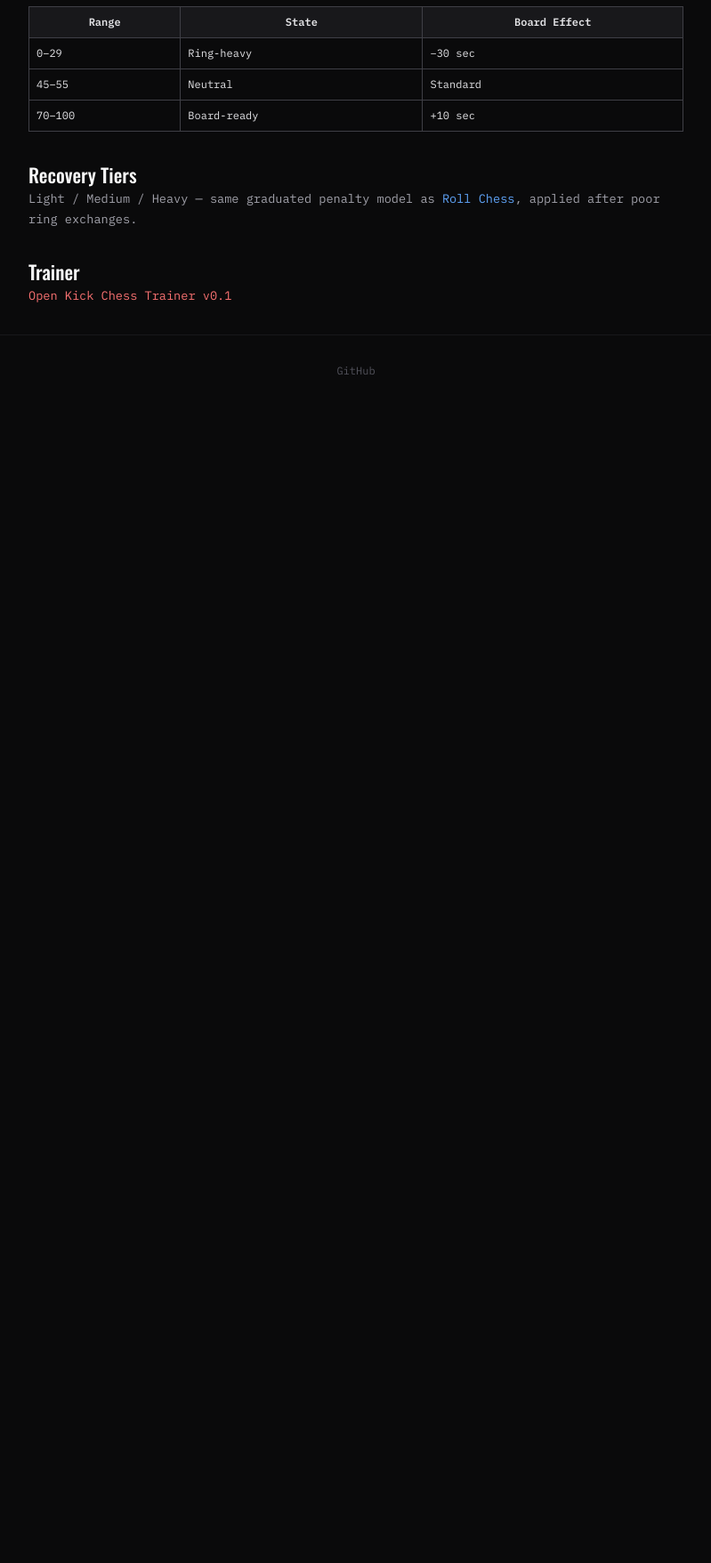
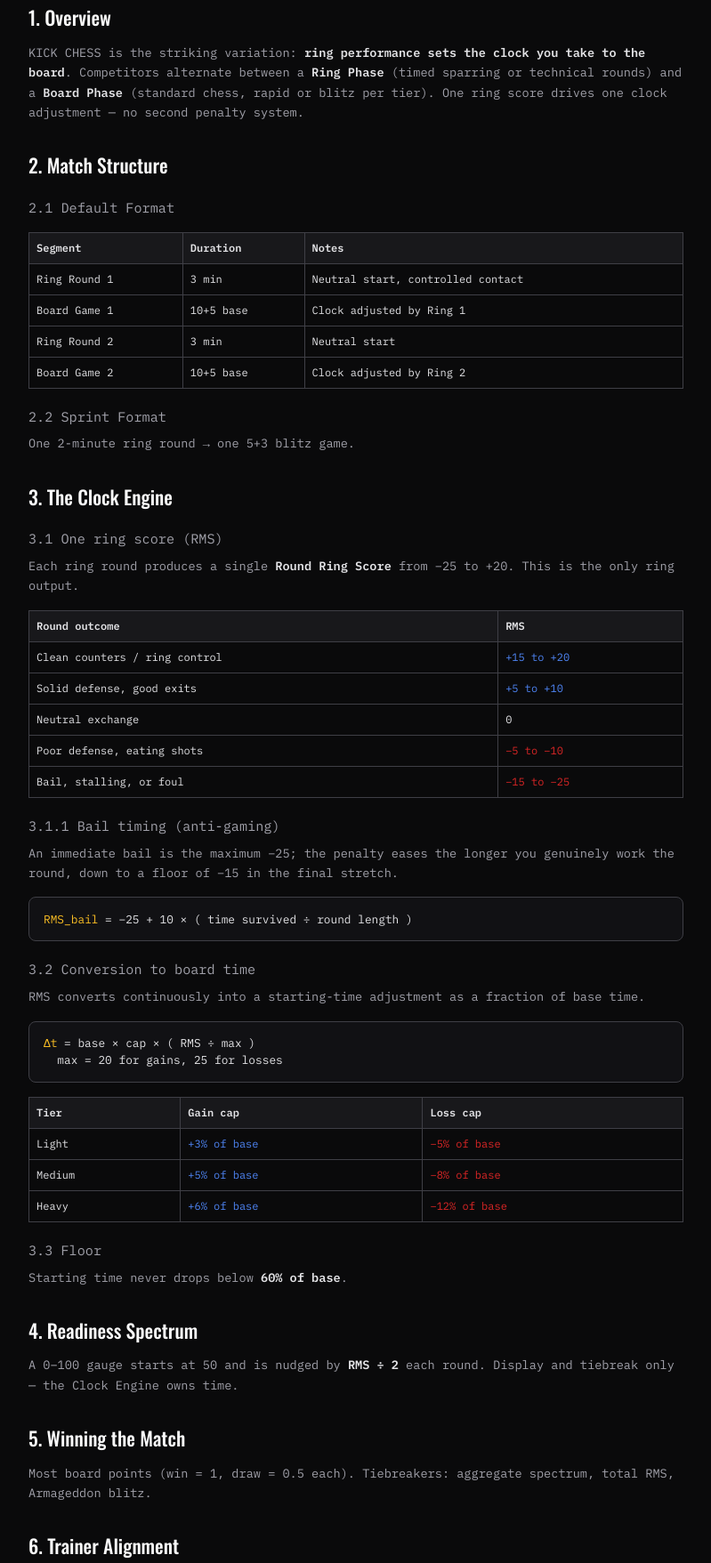
Before and after one commit to lylegill02-cpu/kick-chess, a plain HTML site: page rules.html in a window 1280 px wide. Shown: the part 216-1973 px from the top of the page at 89% size, without its empty margins (240-1039 px from the left). Before the commit the page ends 800 px from the top, so only its background shows below. Drawn offline with nearby package versions, Linux system fonts and the light colour scheme.

Commit message:
Align landing and rules with v0.2 trainer and v1.2 clock engine.
Kick Chess rules now mirror Roll Chess RMS model for ring performance.

Co-authored-by: Cursor <cursoragent@cursor.com>

```diff
--- a/rules.html
+++ b/rules.html
@@ -3,42 +3,93 @@
 <head>
   <meta charset="UTF-8" />
   <meta name="viewport" content="width=device-width, initial-scale=1.0" />
-  <title>KICK CHESS Rules v1.0</title>
+  <title>KICK CHESS Rules v1.2</title>
   <script src="https://cdn.tailwindcss.com"></script>
   <link href="https://fonts.googleapis.com/css2?family=IBM+Plex+Mono:wght@400;600&family=Oswald:wght@500;700&display=swap" rel="stylesheet" />
   <style>
     body { font-family: 'IBM Plex Mono', monospace; background: #0a0a0b; color: #e4e4e7; }
-    .display { font-family: 'Oswald', sans-serif; }
-    .prose h2 { font-family: 'Oswald', sans-serif; font-size: 1.35rem; margin-top: 2rem; color: #fafafa; }
+    .display { font-family: 'Oswald', sans-serif; letter-spacing: 0.04em; }
+    .prose h2 { font-family: 'Oswald', sans-serif; font-size: 1.35rem; margin-top: 2rem; margin-bottom: 0.75rem; color: #fafafa; }
+    .prose h3 { font-size: 0.95rem; color: #a1a1aa; margin-top: 1.25rem; margin-bottom: 0.5rem; }
     .prose p, .prose li { font-size: 0.85rem; line-height: 1.65; color: #a1a1aa; }
+    .prose strong { color: #e4e4e7; font-weight: 600; }
     .prose table { width: 100%; font-size: 0.75rem; border-collapse: collapse; margin: 1rem 0; }
-    .prose th, .prose td { border: 1px solid #3f3f46; padding: 0.5rem; }
-    .prose th { background: #18181b; }
+    .prose th, .prose td { border: 1px solid #3f3f46; padding: 0.5rem; text-align: left; vertical-align: top; }
+    .prose th { background: #18181b; color: #e4e4e7; }
+    .formula { background:#111114; border:1px solid #3f3f46; border-radius:8px; padding:0.9rem 1rem; font-size:0.8rem; color:#e4e4e7; margin:1rem 0; }
+    .formula .v { color:#fbbf24; }
+    .gain { color:#4f86f7; } .loss { color:#dc2626; }
   </style>
 </head>
-<body>
+<body class="min-h-screen">
   <header class="border-b border-zinc-800 px-4 py-5 max-w-3xl mx-auto flex justify-between items-center">
     <div>
-      <p class="text-[10px] uppercase tracking-[0.25em] text-zinc-500">v1.0</p>
+      <p class="text-[10px] uppercase tracking-[0.25em] text-zinc-500">v1.2</p>
       <h1 class="display text-2xl font-bold">Kick Chess Rules</h1>
     </div>
-    <a href="index.html" class="text-xs text-zinc-500 hover:text-zinc-300">← Home</a>
+    <a href="index.html" class="text-xs text-zinc-500 hover:text-zinc-300">&larr; Home</a>
   </header>
   <main class="max-w-3xl mx-auto px-4 py-8 prose">
-    <p>Kickboxing rounds linked to chess — ring performance modifies board time and conditions.</p>
-    <h2>Ring → Board Spectrum</h2>
+    <p><strong>Effective:</strong> June 2026 &middot; <strong>Format:</strong> Alternating kickboxing rounds and chess games with a single, scaled clock link. Same Clock Engine as <a href="https://lylegill02-cpu.github.io/roll-chess/rules.html" class="text-blue-400">Roll Chess v1.2</a>, applied to ring performance.</p>
+
+    <h2>1. Overview</h2>
+    <p>KICK CHESS is the striking variation: <strong>ring performance sets the clock you take to the board</strong>. Competitors alternate between a <strong>Ring Phase</strong> (timed sparring or technical rounds) and a <strong>Board Phase</strong> (standard chess, rapid or blitz per tier). One ring score drives one clock adjustment &mdash; no second penalty system.</p>
+
+    <h2>2. Match Structure</h2>
+    <h3>2.1 Default Format</h3>
     <table>
-      <tr><th>Range</th><th>State</th><th>Board Effect</th></tr>
-      <tr><td>0–29</td><td>Ring-heavy</td><td>−30 sec</td></tr>
-      <tr><td>45–55</td><td>Neutral</td><td>Standard</td></tr>
-      <tr><td>70–100</td><td>Board-ready</td><td>+10 sec</td></tr>
+      <tr><th>Segment</th><th>Duration</th><th>Notes</th></tr>
+      <tr><td>Ring Round 1</td><td>3 min</td><td>Neutral start, controlled contact</td></tr>
+      <tr><td>Board Game 1</td><td>10+5 base</td><td>Clock adjusted by Ring 1</td></tr>
+      <tr><td>Ring Round 2</td><td>3 min</td><td>Neutral start</td></tr>
+      <tr><td>Board Game 2</td><td>10+5 base</td><td>Clock adjusted by Ring 2</td></tr>
     </table>
-    <h2>Recovery Tiers</h2>
-    <p>Light / Medium / Heavy — same graduated penalty model as <a href="https://lylegill02-cpu.github.io/roll-chess/rules.html" class="text-blue-400">Roll Chess</a>, applied after poor ring exchanges.</p>
-    <h2>Trainer</h2>
-    <p><a href="trainer.html" class="text-red-400">Open Kick Chess Trainer v0.1</a></p>
+    <h3>2.2 Sprint Format</h3>
+    <p>One 2-minute ring round &rarr; one 5+3 blitz game.</p>
+
+    <h2>3. The Clock Engine</h2>
+    <h3>3.1 One ring score (RMS)</h3>
+    <p>Each ring round produces a single <strong>Round Ring Score</strong> from &minus;25 to +20. This is the only ring output.</p>
+    <table>
+      <tr><th>Round outcome</th><th>RMS</th></tr>
+      <tr><td>Clean counters / ring control</td><td class="gain">+15 to +20</td></tr>
+      <tr><td>Solid defense, good exits</td><td class="gain">+5 to +10</td></tr>
+      <tr><td>Neutral exchange</td><td>0</td></tr>
+      <tr><td>Poor defense, eating shots</td><td class="loss">&minus;5 to &minus;10</td></tr>
+      <tr><td>Bail, stalling, or foul</td><td class="loss">&minus;15 to &minus;25</td></tr>
+    </table>
+    <h3>3.1.1 Bail timing (anti-gaming)</h3>
+    <p>An immediate bail is the maximum &minus;25; the penalty eases the longer you genuinely work the round, down to a floor of &minus;15 in the final stretch.</p>
+    <div class="formula"><span class="v">RMS_bail</span> = &minus;25 + 10 &times; ( time survived &divide; round length )</div>
+    <h3>3.2 Conversion to board time</h3>
+    <p>RMS converts continuously into a starting-time adjustment as a fraction of base time.</p>
+    <div class="formula">
+      <span class="v">&Delta;t</span> = base &times; cap &times; ( RMS &divide; max )<br>
+      &nbsp;&nbsp;max = 20 for gains, 25 for losses
+    </div>
+    <table>
+      <tr><th>Tier</th><th class="gain">Gain cap</th><th class="loss">Loss cap</th></tr>
+      <tr><td>Light</td><td class="gain">+3% of base</td><td class="loss">&minus;5% of base</td></tr>
+      <tr><td>Medium</td><td class="gain">+5% of base</td><td class="loss">&minus;8% of base</td></tr>
+      <tr><td>Heavy</td><td class="gain">+6% of base</td><td class="loss">&minus;12% of base</td></tr>
+    </table>
+    <h3>3.3 Floor</h3>
+    <p>Starting time never drops below <strong>60% of base</strong>.</p>
+
+    <h2>4. Readiness Spectrum</h2>
+    <p>A 0&ndash;100 gauge starts at 50 and is nudged by <strong>RMS &divide; 2</strong> each round. Display and tiebreak only &mdash; the Clock Engine owns time.</p>
+
+    <h2>5. Winning the Match</h2>
+    <p>Most board points (win = 1, draw = 0.5 each). Tiebreakers: aggregate spectrum, total RMS, Armageddon blitz.</p>
+
+    <h2>6. Trainer Alignment</h2>
+    <p>The <a href="trainer.html" class="text-red-400 hover:underline">Kick Chess Trainer v0.2</a> simulates these rules with 12 ring scenarios, timed rounds, bail-out curve, and live RMS readout.</p>
+
+    <p class="text-zinc-600 text-xs pt-8 border-t border-zinc-800 mt-10">KICK CHESS v1.2 &mdash; One ring score, one scaled clock. Ring performance is board preparation.</p>
   </main>
   <footer class="text-center py-8 text-xs text-zinc-600 border-t border-zinc-900">
+    <a href="trainer.html" class="hover:text-zinc-400">Open Trainer</a> &middot;
+    <a href="index.html" class="hover:text-zinc-400">Overview</a> &middot;
     <a href="https://github.com/lylegill02-cpu/kick-chess" class="hover:text-zinc-400">GitHub</a>
   </footer>
 </body>
```
Also changed, not shown: index.html (+6 -6 lines), 1 other file.
